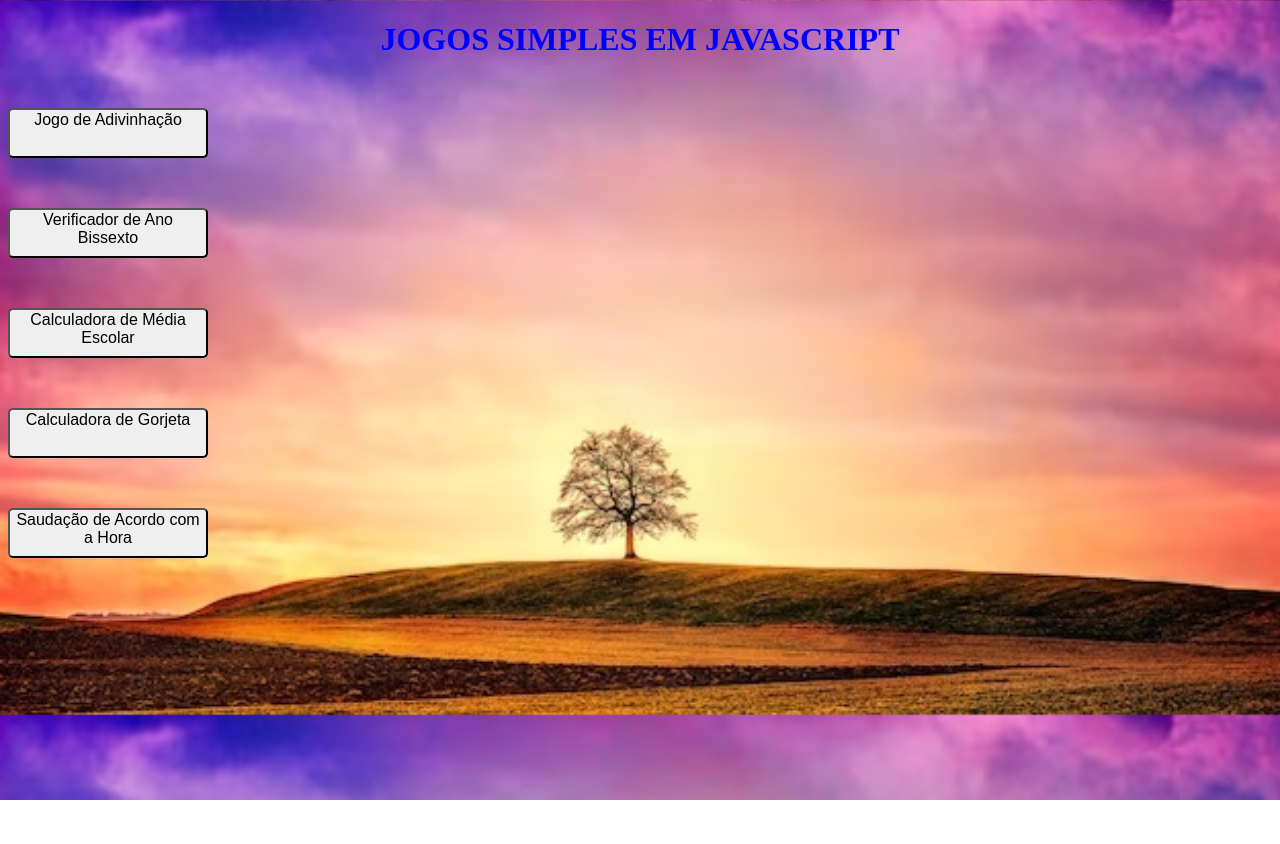
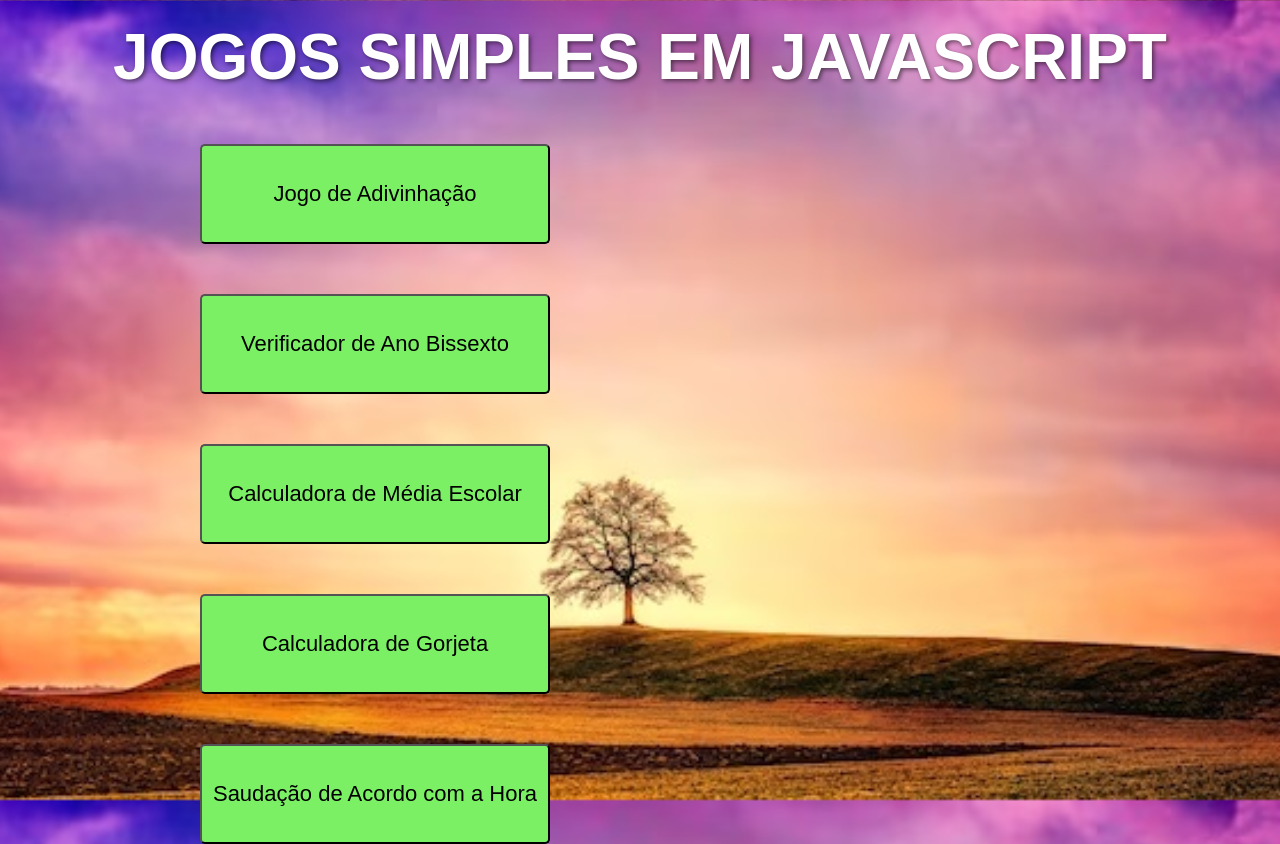
Before and after one commit to Antoniojferreira3/js_atividade_dom, a plain HTML site: page index.html in a window 1280 px wide. Before the commit the page ends 800 px from the top, so only its background shows below. Drawn offline with Linux system fonts and the light colour scheme.

Commit message:
organizei os botoes

```diff
--- a/index.html
+++ b/index.html
@@ -1,36 +1,54 @@
 <!DOCTYPE html>
 <html lang="pt-BR">
   <head>
-    <meta charset="UTF-8">
-    <meta name="viewport" content="width=device-width, initial-scale=1.0">
+    <meta charset="UTF-8" />
+    <meta name="viewport" content="width=device-width, initial-scale=1.0" />
     <title>Jogos Simples em JavaScript</title>
     <style>
       body {
-            background-image: url(imagens/Fundo.jpg);
+        background-image: url(imagens/Fundo.jpg),
+          linear-gradient(rgba(0, 0, 0, 0.5), rgba(0, 0, 0, 0.5));
         background-size: cover;
+        background-position: center; /* Centraliza a imagem */
+        background-attachment: fixed; /* Deixa a imagem fixa ao rolar a página */
+        height: 100vh; /* Garantir que a altura seja 100% da tela */
+        margin: 0; /* Remove margens padrão do body */
       }
 
       h1 {
-            color: blue;
-            text-align: center;
+        font-family: "Arial", sans-serif; /* Escolha a fonte desejada */
+        font-size: 4em; /* Aumenta o tamanho da fonte */
+        color: white; /* Cor do texto */
+        text-align: center; /* Centraliza o título */
+        text-shadow: 2px 2px 4px rgba(0, 0, 0, 0.5); /* Sombra para destacar o texto */
+        margin-top: 20px; /* Espaço superior */
       }
-
       .botoes {
         display: flex;
         flex-direction: column;
         margin-top: 50px;
-            width: 200px;
-            height: 50px;
+        width: 350px;
+        height: 100px;
         border-radius: 5px;
-            align-items: center;
+        justify-content: center; /* Centraliza o conteúdo horizontalmente */
+        align-items: center; /* Centraliza o conteúdo verticalmente */
         color: black;
         margin-bottom: 10px;
+        margin-left: 200px;
       }
 
       button {
         width: 100%;
         height: 100%;
-            font-size: 16px;
+        font-size: 22px;
+        text-align: center; /* Garante que o texto fique centralizado */
+        padding: 0; /* Remove qualquer padding interno */
+        box-sizing: border-box; /* Garante que o padding não afete o tamanho do botão */
+        background-color: rgb(124, 240, 101);
+        transition: background-color 0.3s; /* Efeito de transição ao passar o mouse */
+      }
+      button:hover {
+    background-color: #ddd; /* Efeito de hover */
 }
     </style>
   </head>
@@ -40,18 +58,32 @@
     </div>
 
     <div>
-        <button class="botoes" onclick="navigateTo('exercicio-1.html')">Jogo de Adivinhação</button>
-        <button class="botoes" onclick="navigateTo('exercicio-2.html')">Verificador de Ano Bissexto</button>
-        <button class="botoes" onclick="navigateTo('exercicio-3.html')">Calculadora de Média Escolar</button>
-        <button class="botoes" onclick="navigateTo('exercicio-4.html')">Calculadora de Gorjeta</button>
-        <button class="botoes" onclick="navigateTo('exercicio-5.html')">Saudação de Acordo com a Hora</button>
+      <button class="botoes" onclick="navigateTo('exercicio-1.html')">
+        Jogo de Adivinhação
+      </button>
+      <button class="botoes" onclick="navigateTo('exercicio-2.html')">
+        Verificador de Ano Bissexto
+      </button>
+      <button class="botoes" onclick="navigateTo('exercicio-3.html')">
+        Calculadora de Média Escolar
+      </button>
+      <button class="botoes" onclick="navigateTo('exercicio-4.html')">
+        Calculadora de Gorjeta
+      </button>
+      <button class="botoes" onclick="navigateTo('exercicio-5.html')">
+        Saudação de Acordo com a Hora
+      </button>
     </div>
+
 
     <script>
       // Função JavaScript para redirecionar para a página correspondente
       function navigateTo(page) {
-            window.location.href = page;  // Altera a localização para a página indicada
+        window.location.href = page; // Altera a localização para a página indicada
       }
+
+
+
     </script>
   </body>
 </html>
```
Also changed, not shown: exercicio-2.html (+14 -11 lines), saudacao.html (added, +52 -0 lines). Lines whose indentation alone changed are shown as unchanged.
